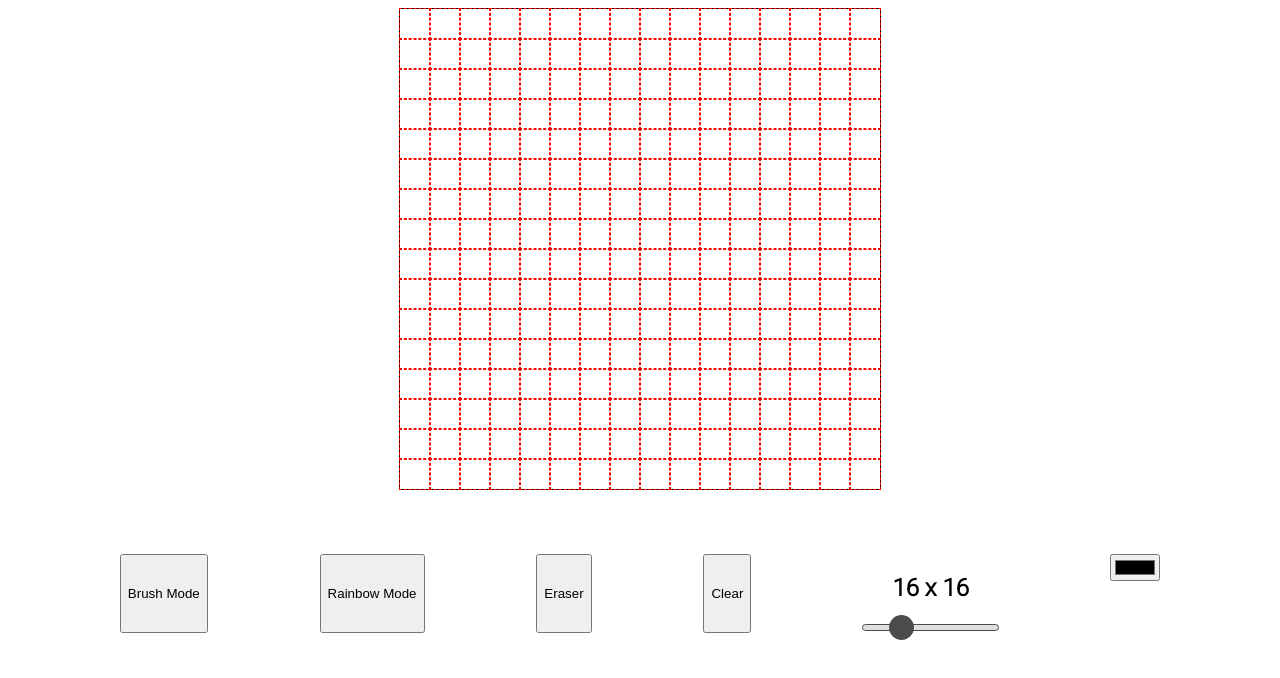
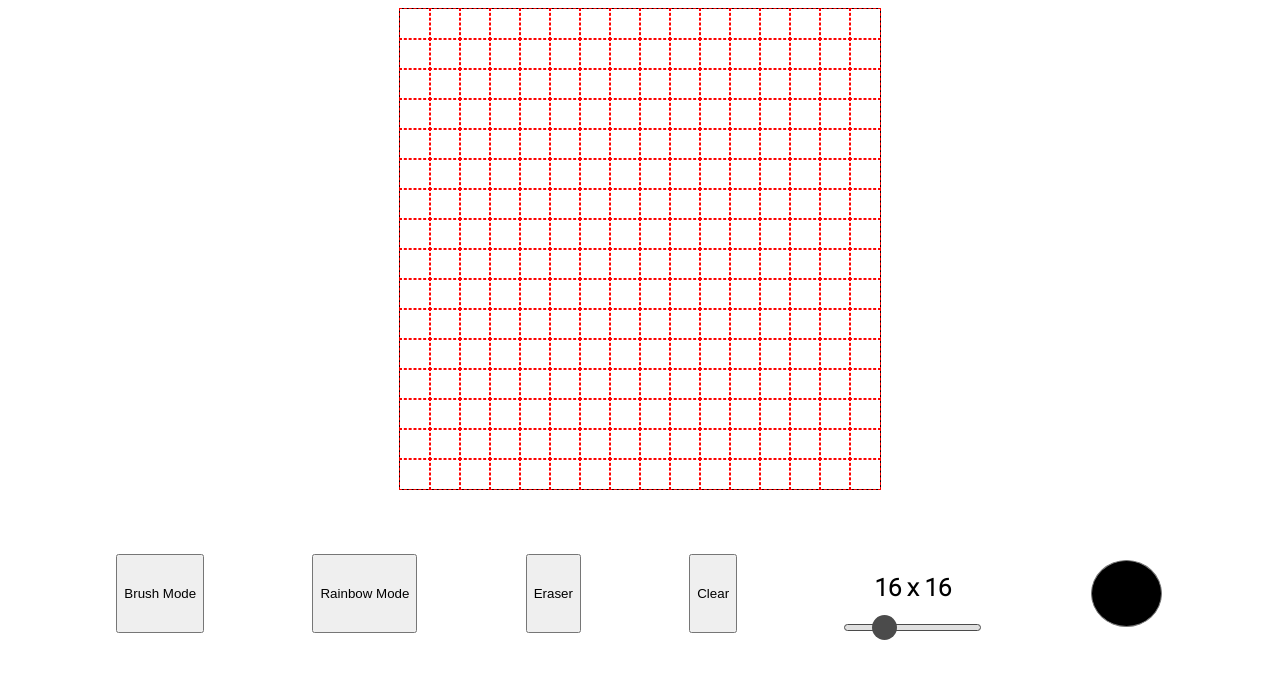
Before and after one commit to NathanB98/PixelPainter, a plain HTML site: page src/index.html in a window 1280 px wide. Drawn offline with Linux system fonts and the light colour scheme.

Commit message:
Colour picker for Brush mode added.

```diff
--- a/src/script.js
+++ b/src/script.js
@@ -10,6 +10,7 @@ const COLOUR_WHEEL = document.querySelector('.colour-wheel');
 let gridLength = 16;
 let gridVolume = gridLength * gridLength;
 let currentMode = 'brush';
+let currentColour = '#000000';
 
 let mouseDown = false;
 document.body.onmousedown = () => (mouseDown = true);
@@ -25,11 +26,15 @@ GRID_SIZE_SLIDER.oninput = function() {
     gridVolume = gridLength * gridLength;
     clearGrid();
 }
-//COLOUR_WHEEL.oninput = () => changeBrushColour();
+COLOUR_WHEEL.oninput = () => changeBrushColour();
 CLEAR_BUTTON.onclick = () => clearGrid();
 BRUSH_BUTTON.onclick = () => setPaintMode('brush');
 RAINBOW_BUTTON.onclick = () => setPaintMode('rainbow');
 ERASER_BUTTON.onclick = () => setPaintMode('eraser');
+
+function changeBrushColour() {
+    currentColour = COLOUR_WHEEL.value;
+}
 
 /* Paints the appropriate brush type to the canvas depending on the users choice of mode. Either brush, rainbow, or an eraser. */
 function changeBrushMode(e) {
@@ -40,7 +45,7 @@ function changeBrushMode(e) {
         const randomB = Math.floor(Math.random() * 256);
         e.target.style.backgroundColor = `rgb(${randomR}, ${randomG}, ${randomB})`
     } else if(currentMode === 'brush') {
-        e.target.style.backgroundColor = 'black';
+        e.target.style.backgroundColor = currentColour;
     } else if(currentMode === 'eraser') {
         e.target.style.backgroundColor = '#FFFFFF';
     }
--- a/src/styles.css
+++ b/src/styles.css
@@ -74,3 +74,26 @@ body {
     background: black;
     cursor: pointer;
 }
+
+.colour-picker {
+    display: flex;
+    justify-content: center;
+    align-items: center;
+}
+
+.colour-wheel {
+    padding: 0;
+    border: 0;
+    background-color: transparent;
+    height: 75px;
+    width: 75px;
+    border: none;
+}
+
+.colour-wheel::-webkit-color-swatch {
+    border-radius: 50%;
+}
+
+.colour-wheel::-moz-color-swatch {
+    border-radius: 50%;
+}
```
